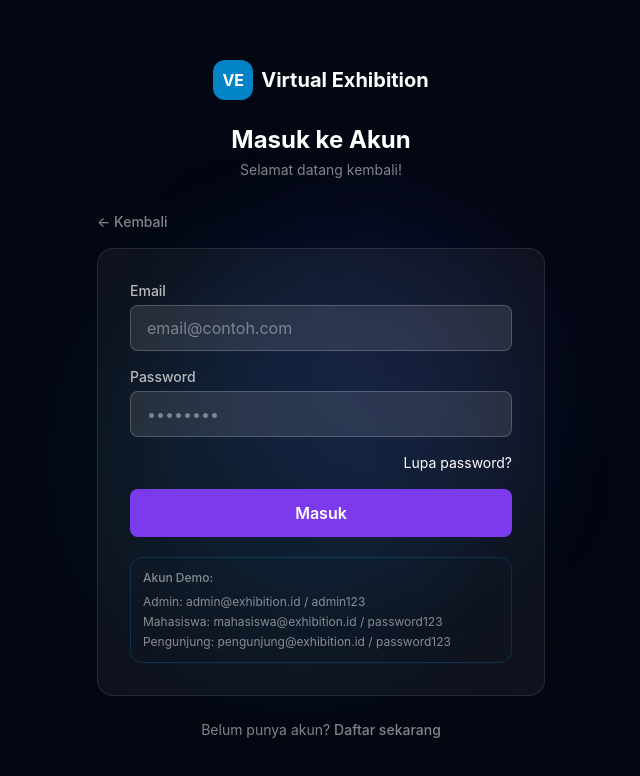
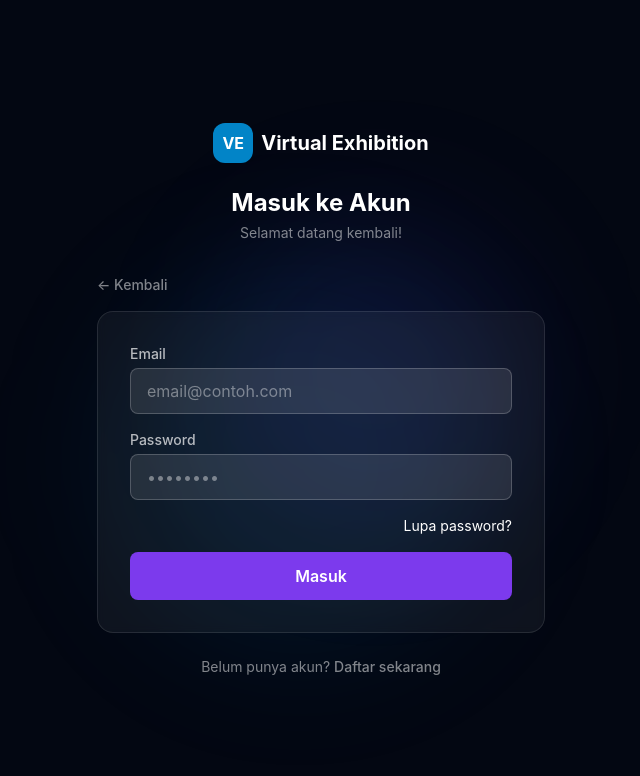
Before and after one commit to mrizkiifauzi/VirtualExhibition, a React (Vite) app in the folder frontend/: page /login in a window 1280 px wide. Shown: the top 776 px of the page, without its empty margins (319-959 px from the left). Built offline with nearby package versions, Linux system fonts and the light colour scheme.

Commit message:
Update project

```diff
--- a/frontend/src/pages/Login.jsx
+++ b/frontend/src/pages/Login.jsx
@@ -162,12 +162,12 @@ export default function Login() {
           </button> */}
 
           {/* Demo accounts */}
-          <div className="mt-5 p-3 bg-primary-900/20 border border-primary-500/20 rounded-xl text-xs text-white/50 space-y-1">
+          {/* <div className="mt-5 p-3 bg-primary-900/20 border border-primary-500/20 rounded-xl text-xs text-white/50 space-y-1">
             <p className="font-medium text-primary-400 mb-2">Akun Demo:</p>
             <p>Admin: admin@exhibition.id / admin123</p>
             <p>Mahasiswa: mahasiswa@exhibition.id / password123</p>
             <p>Pengunjung: pengunjung@exhibition.id / password123</p>
-          </div>
+          </div> */}
         </div>
 
         <p className="text-center text-sm text-white/50 mt-6">
```
